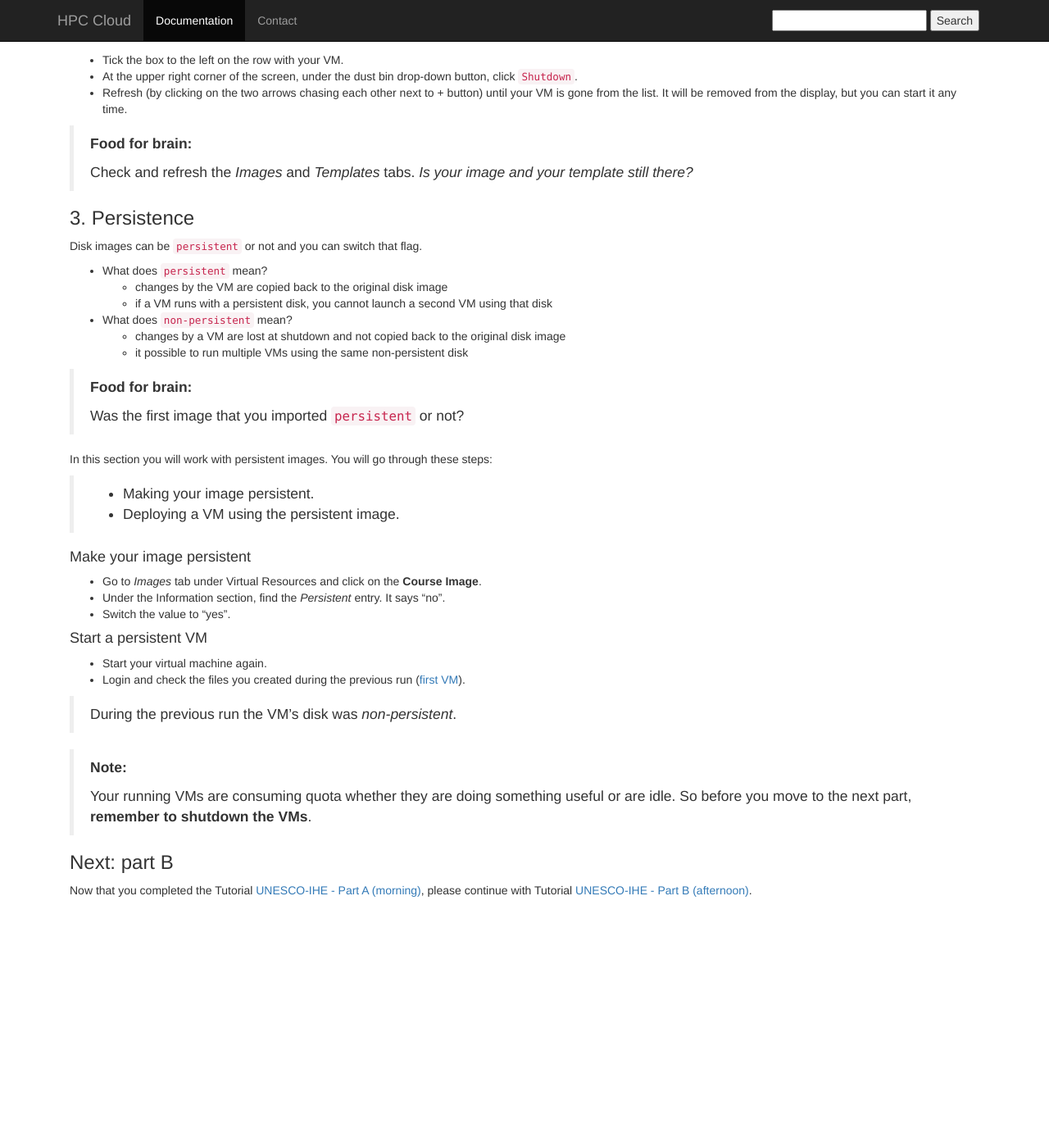
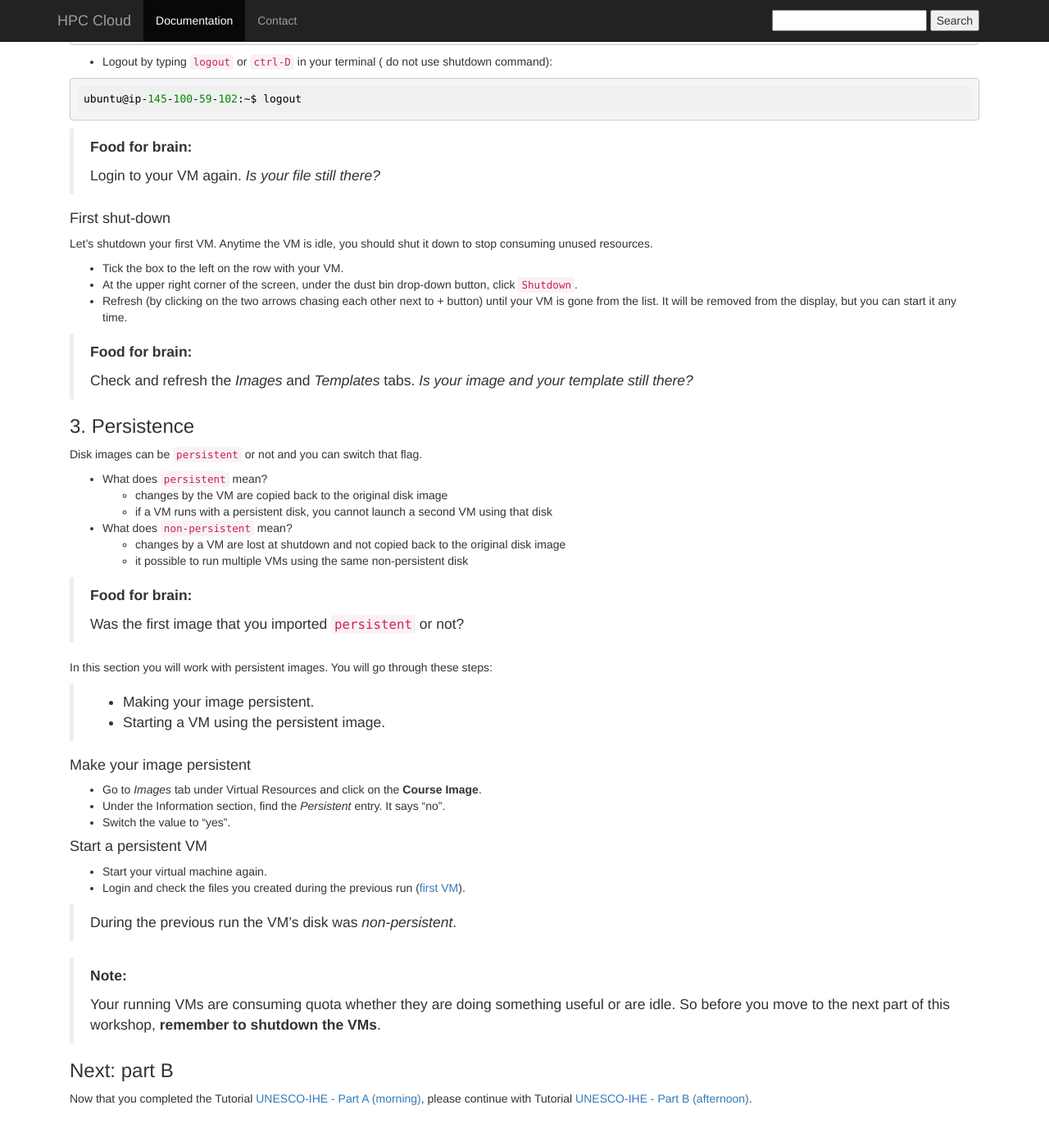
Before and after one commit to sara-nl/clouddocs, a Jekyll site: the page built from wshop-uihe-part-A-2015-Dec-11.markdown, in a window 1280 px wide and 1400 px high, scrolled down 4168 px. Shown: the top 1387 px of the window at 82% size. Built offline with Jekyll 4.4.1, drawn with Linux system fonts in a browser that asks for light colours; nearby versions of some CDN libraries; before the commit the page ends 5314 px from its top, so only the background shows below that; some of the changed text lies outside the part shown.

Commit message:
final changes in part A

```diff
--- a/wshop-uihe-part-A-2015-Dec-11.markdown
+++ b/wshop-uihe-part-A-2015-Dec-11.markdown
@@ -150,7 +147,7 @@
 This name is also used as the host name of your machine.
 * Number of instances: **1**.
 * Select the *Course Template* (click once on it). Since this is your first template, there is only one item in the list. You will see the feedback below:
-![select_template](images/select_template.png)
+![select_template](images/select_template2.png)
 * Click on the `Create` button at the bottom of the screen.
 * Refresh the VM status by clicking on the two arrows chasing each other next to "+" button.
 
@@ -254,7 +251,7 @@
 
 >
 * Making your image persistent.
-* Deploying a VM using the persistent image.
+* Starting a VM using the persistent image.
 
 #### Make your image persistent
 * Go to *Images* tab under Virtual Resources and click on the **Course Image**.
@@ -269,7 +266,7 @@
 
 > **Note:**
 >
-> Your running VMs are consuming quota whether they are doing something useful or are idle. So before you move to the next part, **remember to shutdown the VMs**.
+> Your running VMs are consuming quota whether they are doing something useful or are idle. So before you move to the next part of this workshop, **remember to shutdown the VMs**.
 
 ### Next: part B
 Now that you completed the Tutorial [UNESCO-IHE - Part A (morning)](wshop-uihe-part-A-2015-Dec-11), please continue with Tutorial [UNESCO-IHE - Part B (afternoon)](wshop-uihe-part-B-2015-Dec-11).
```
Also changed, not shown: other parts of wshop-uihe-part-A-2015-Dec-11.markdown (+0 -3 lines).
